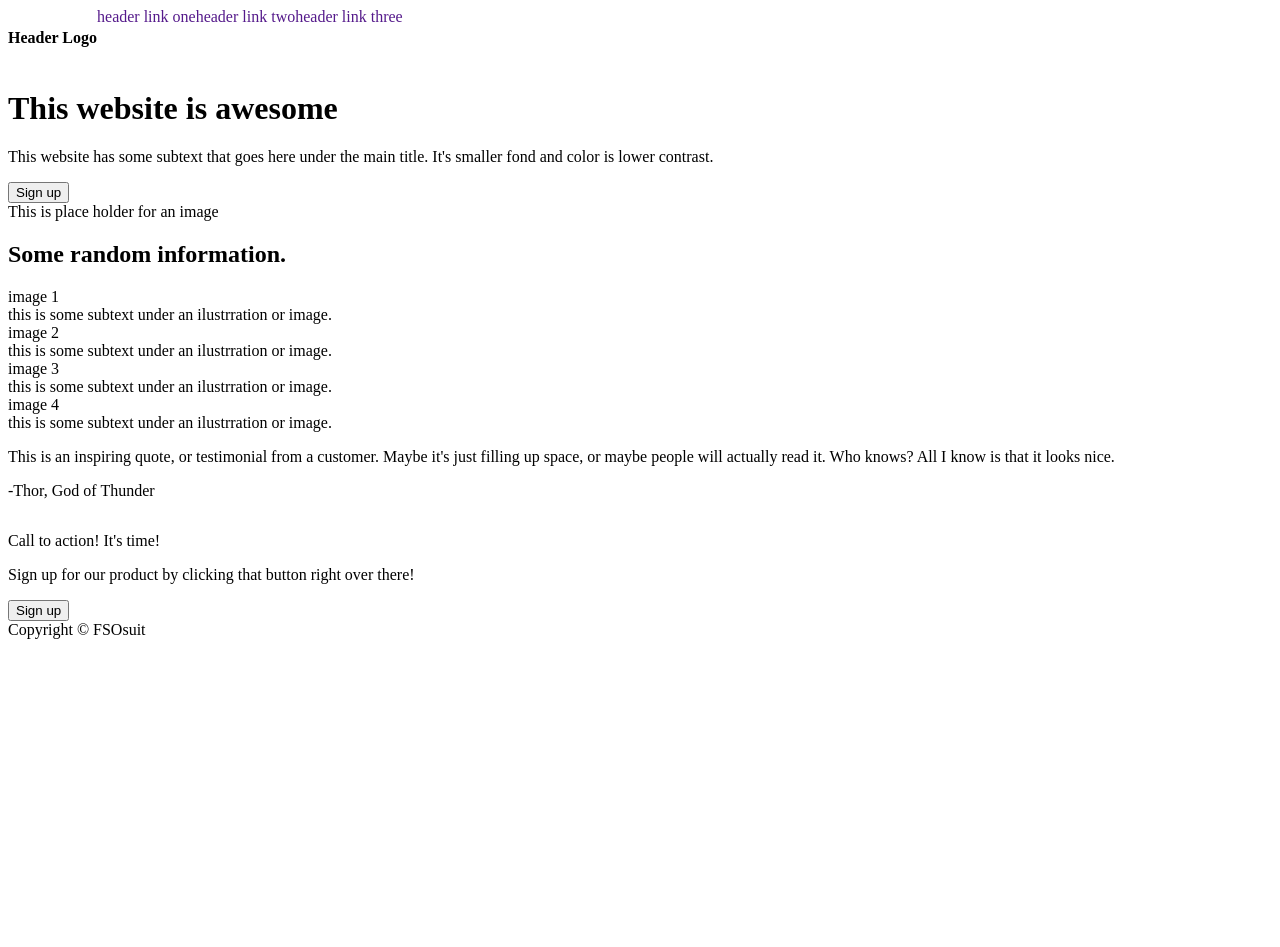
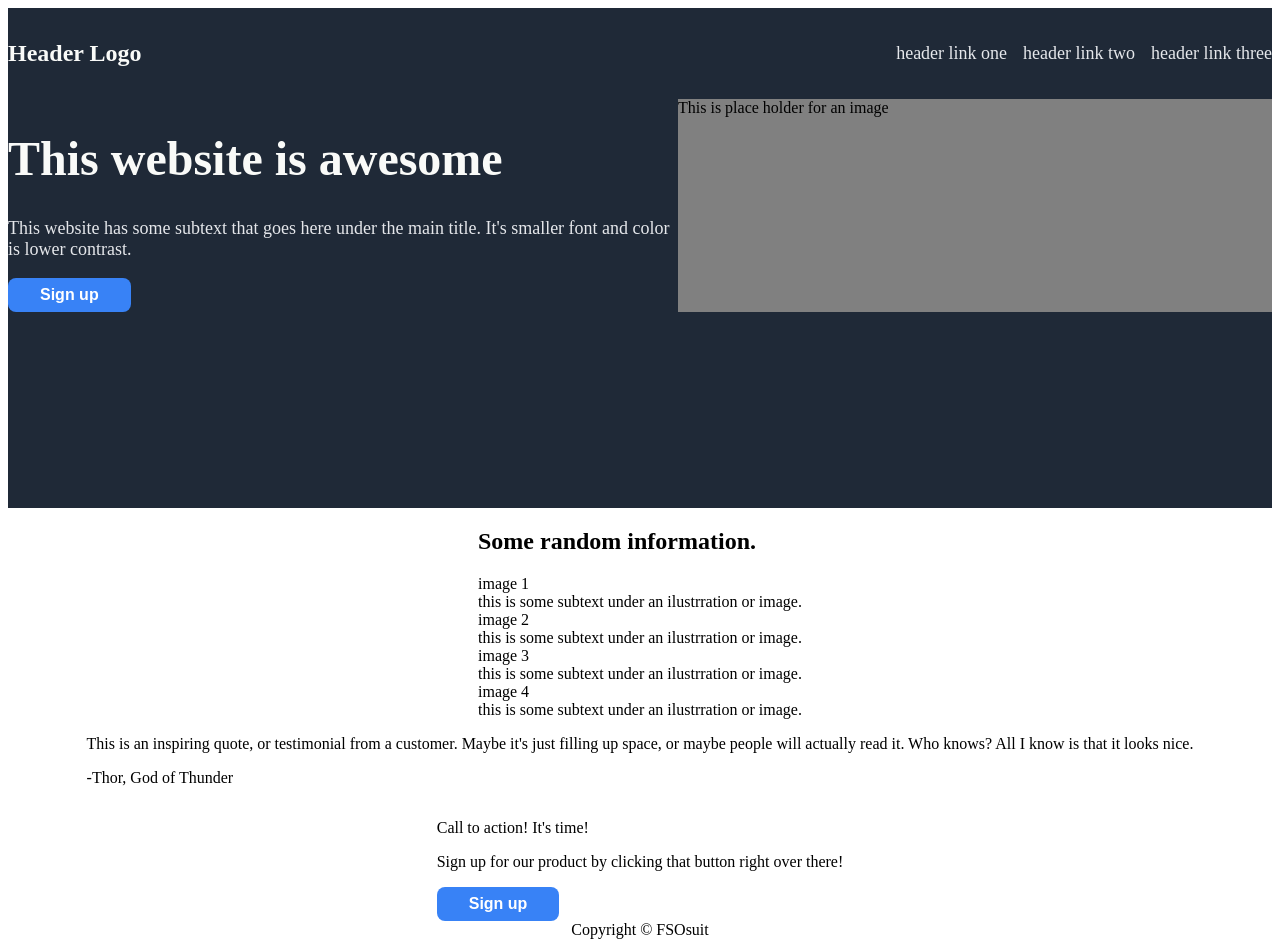
Before and after one commit to FSOsuit/odin-landing-page, a plain HTML site: page index.html in a window 1280 px wide. Before the commit the page ends 800 px from the top, so only its background shows below. Drawn offline with Linux system fonts and the light colour scheme.

Commit message:
added almost all styles for top and arranged layout of header and hero

```diff
--- a/index.html
+++ b/index.html
@@ -17,10 +17,14 @@
                 <li><a href="">header link three</a></li>
             </ul>
         </div>
-        <h1>This website is awesome</h1>
-        <p>This website has some subtext that goes here under the main title. It's smaller fond and color is lower contrast.</p>
-        <button type="button">Sign up</button>
-        <div>This is place holder for an image</div>
+        <div class="header-bot">
+            <div class="header-text-and-button">
+                <h1 class="hero-main-text">This website is awesome</h1>
+                <p class="hero-secondary-text">This website has some subtext that goes here under the main title. It's smaller font and color is lower contrast.</p>
+                <button type="button">Sign up</button>
+            </div>
+            <div class="header-image">This is place holder for an image</div>
+        </div>
     </header>
     <div>
         <h2>Some random information.</h2>
--- a/styles.css
+++ b/styles.css
@@ -2,16 +2,34 @@ body {
     display: flex;
     flex-direction: column;
     justify-content: space-between;
+    align-items: center;
 }
 
+header {
+    background-color: #1F2937;
+    height: 500px;
+
+}
 .header-top {
     display: flex;
+    justify-content: space-between;
+    align-items: center;
 }
 
 .header-links {
     display: flex;
+    gap: 16px;
 }
 
+.header-bot {
+
+    display: flex;
+}
+
+.header-image {
+    background-color: grey;
+    width: 700px;
+}
 ul {
     list-style-type: none;
     padding: 0px;
@@ -21,3 +39,31 @@ ul {
 a {
     text-decoration: none;
 }
+
+.hero-main-text {
+    font-size: 48px;
+    font-weight: bolder;
+    color: #F9FAF8;
+}
+
+.hero-secondary-text, a {
+    font-size: 18px;
+    color: #E5E7EB;
+}
+
+h4 {
+    font-size: 24px;
+    color: #F9FAF8;
+}
+
+button {
+    background-color: #3882F6;
+    border: none;
+    padding: 8px 32px;
+    color: white;
+    text-align: center;
+    text-decoration: none;
+    font-size: 16px;
+    font-weight: bold;
+    border-radius: 8px;
+}
```
